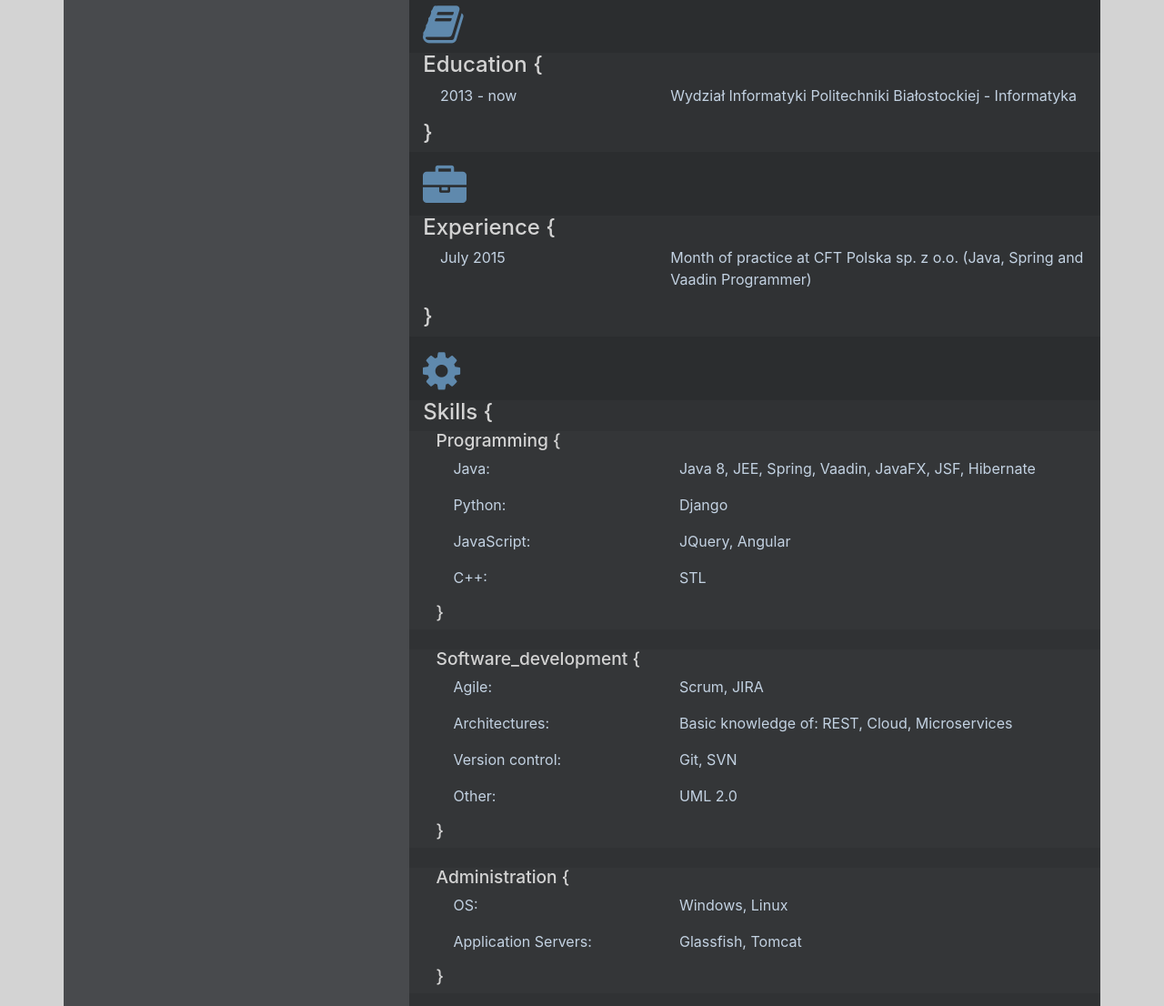
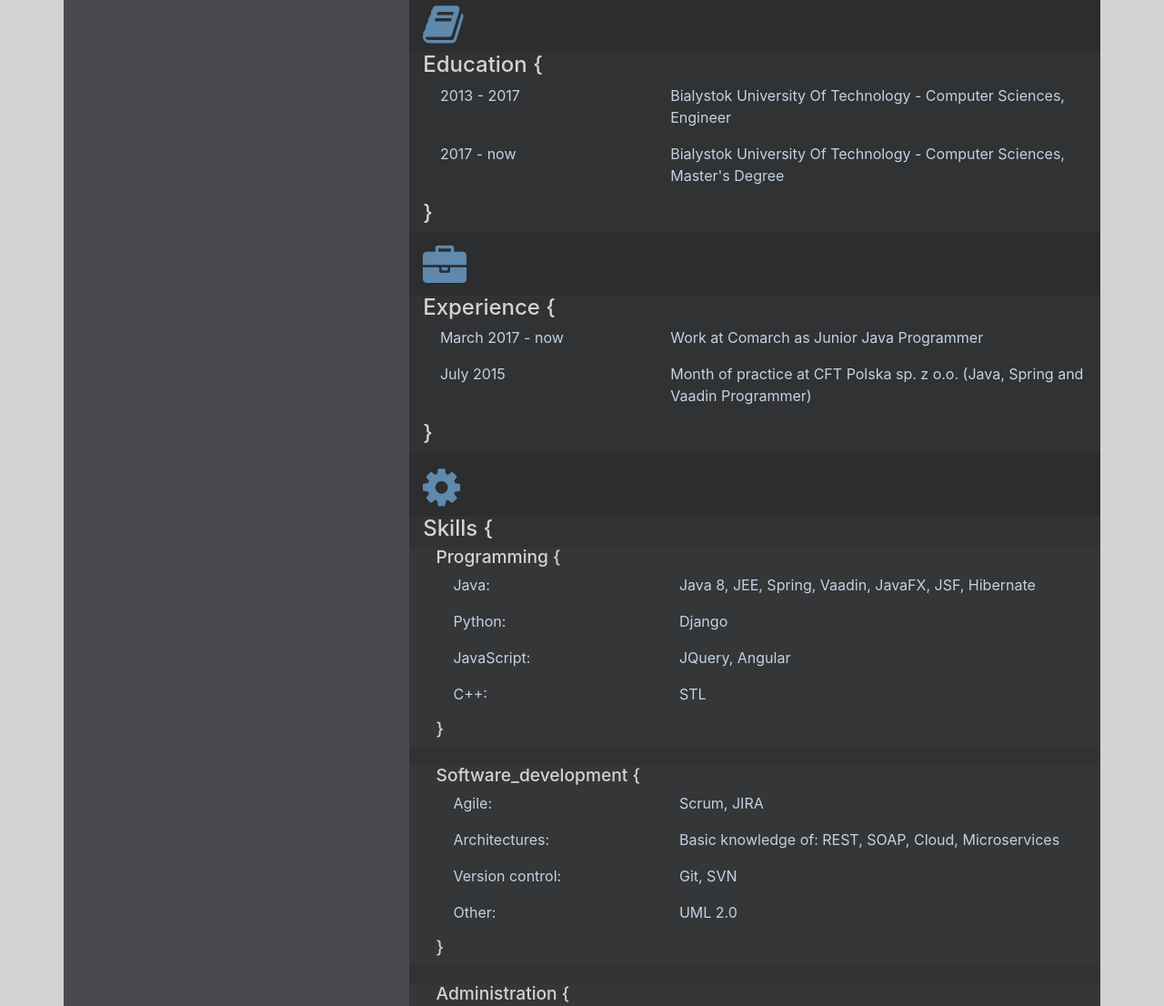
Before and after one commit to mich160/mich160.github.io, a plain HTML site: page index.html in a window 1280 px wide. Shown: the part 756-1862 px from the top of the page at 91% size. Drawn offline with Linux system fonts and the light colour scheme.

Commit message:
info updates

```diff
--- a/index.html
+++ b/index.html
@@ -77,16 +77,30 @@
                 <div class="information-row row">
                     <h2>Education {</h2>
                     <div class="col-md-4">
-                        <p class="attribute">2013 - now</p>
+                        <p class="attribute">2013 - 2017</p>
                     </div>
                     <div class="col-md-8">
-                        <p class="attribute">Wydział Informatyki Politechniki Białostockiej - Informatyka</p>
+                        <p class="attribute">Bialystok University Of Technology - Computer Sciences, Engineer</p>
+                    </div>
+                    <div class="col-md-4">
+                        <p class="attribute">2017 - now</p>
+                    </div>
+                    <div class="col-md-8">
+                        <p class="attribute">Bialystok University Of Technology - Computer Sciences, Master's Degree</p>
                     </div>
                     <h2>}</h2>
                 </div>
                 <i class="fa fa-briefcase fa-3x information-icon" aria-hidden="true"></i>
                 <div class="information-row row">
                     <h2>Experience {</h2>
+                    <div class="col-md-4">
+                        <p class="attribute">March 2017 - now</p>
+                    </div>
+                    <div class="col-md-8">
+                        <p class="attribute">
+                            Work at Comarch as Junior Java Programmer
+                        </p>
+                    </div>
                     <div class="col-md-4">
                         <p class="attribute">July 2015</p>
                     </div>
@@ -126,7 +140,7 @@
                             </div>
                             <div class="col-sm-8">
                                 <p class="attribute">Scrum, JIRA</p>
-                                <p class="attribute">Basic knowledge of: REST, Cloud, Microservices</p>
+                                <p class="attribute">Basic knowledge of: REST, SOAP, Cloud, Microservices</p>
                                 <p class="attribute">Git, SVN</p>
                                 <p class="attribute">UML 2.0</p>
                             </div>
@@ -139,7 +153,7 @@
                                 <p class="attribute">Application Servers:</p>
                             </div>
                             <div class="col-sm-8">
-                                <p class="attribute">Windows, Linux</p>
+                                <p class="attribute">Windows, Linux (Bash and Powershell basics)</p>
                                 <p class="attribute">Glassfish, Tomcat</p>
                             </div>
                             <h3>}</h3>
```
